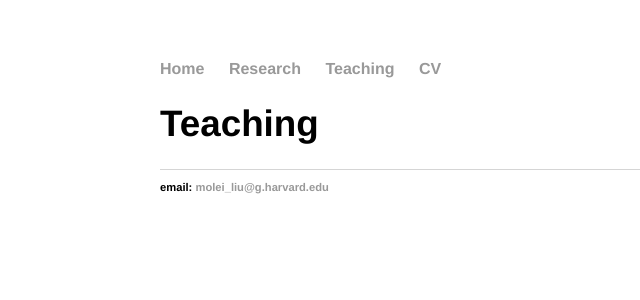
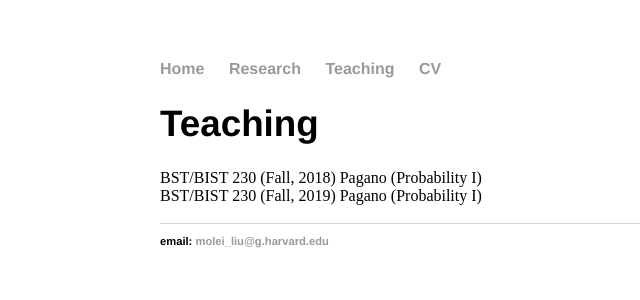
Before and after one commit to moleibobliu/moleibobliu.github.io, a Jekyll site: the page built from teaching/index.html, in a window 1280 px wide. Shown: the top 300 px of the page, without its empty margins (32-672 px from the left). Built offline with Jekyll 4.4.1, drawn with Linux system fonts in a browser that asks for light colours.

Commit message:
Update index.html

```diff
--- a/teaching/index.html
+++ b/teaching/index.html
@@ -4,6 +4,8 @@ title: Molei Liu
 ---
 <div class="blurb">
 	<h1> Teaching </h1>
+	BST/BIST 230  (Fall, 2018) Pagano (Probability I)
+	<br \>BST/BIST 230  (Fall, 2019) Pagano (Probability I)
 	<p>
 
 		 </h1>
```
